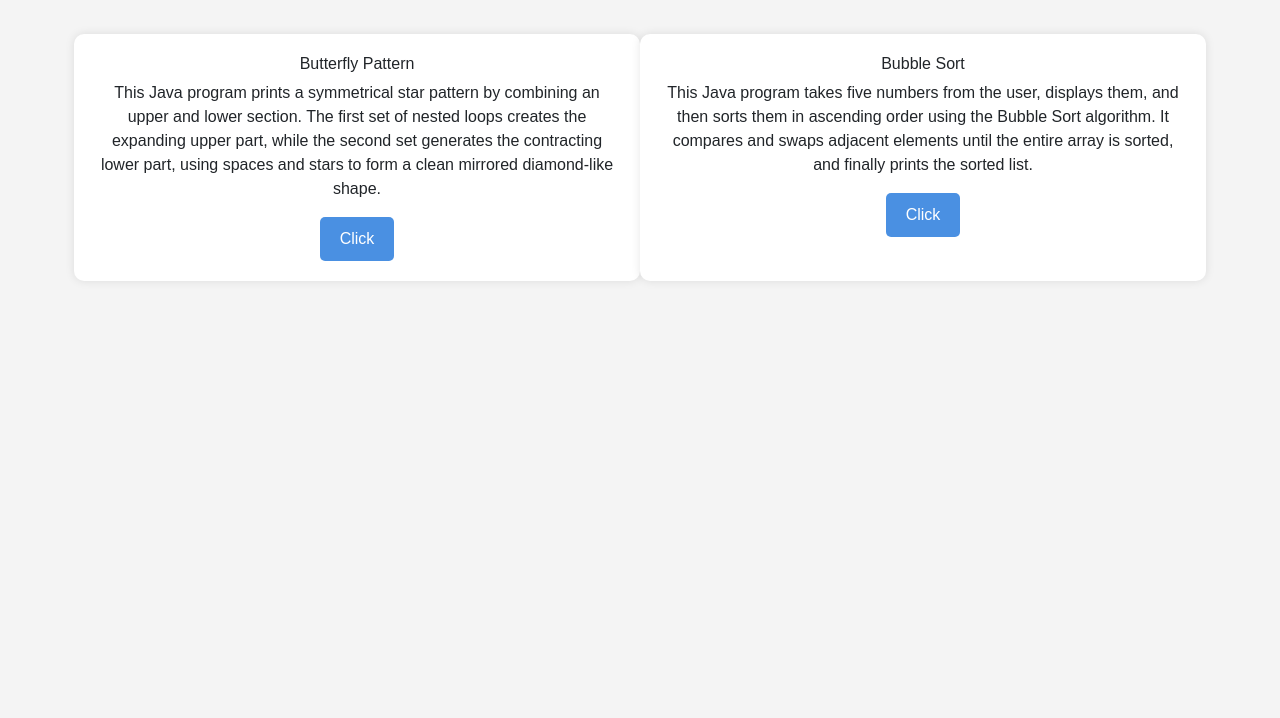
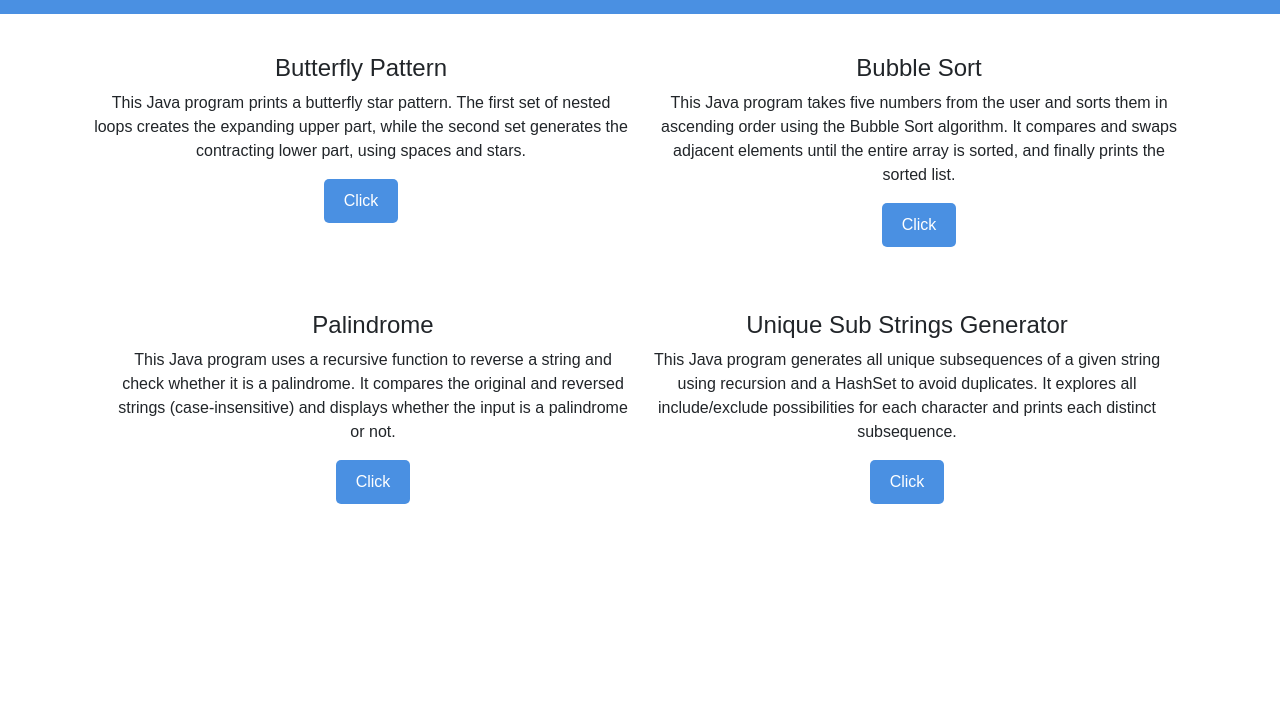
Before and after one commit to Kashaf25119/Java, a plain HTML site: page index.html in a window 1280 px wide. Shown: the part 82-800 px from the top of the page. Drawn offline with nearby package versions, Linux system fonts and the light colour scheme.

Commit message:
Refactor HTML structure and update content
Updated styles, improved layout, and enhanced descriptions for Java programs.

```diff
--- a/index.html
+++ b/index.html
@@ -10,24 +10,18 @@
             font-family: Arial, sans-serif;
             margin: 0;
             padding: 0;
-            background: #f4f4f4;
+
         }
         header {
             background: #4a90e2;
             color: white;
-            padding: 10px;
+            padding: 20px;
             text-align: center;
         }
         .container {
-            margin: 40px auto;
       		text-align:center;
+            margin :40px auto;
         }
-		.col{
-			background: white;
-            padding: 20px;
-            border-radius: 10px;
-            box-shadow: 0 0 10px rgba(0,0,0,0.1);
-		}
         button {
             background: #4a90e2;
             color: white;
@@ -52,20 +46,32 @@
     <header>
         <h1>Some Codes in JAVA</h1>
     </header>
-	<div class="container g-3">
+	<div class="container g-4">
   	<div class="row">
-    	<div class="col col-md-6 col-sm-12">
-          <h6>Butterfly Pattern</h6>
-          <p>This Java program prints a symmetrical star pattern by combining an upper and lower section. The first set of nested loops creates the expanding upper part, while the second set generates the contracting lower part, using spaces and stars to form a clean mirrored diamond-like shape.</p>
+    	<div class="col col-md-6 col-sm-12 mb-5">
+          <h4>Butterfly Pattern</h4>
+          <p>This Java program prints a butterfly star pattern. The first set of nested loops creates the expanding upper part, while the second set generates the contracting lower part, using spaces and stars.</p>
           <button><a href="butterfly.java">Click</a></button>
     	</div>
     	<div class="col col-md-6 col-sm-12">
-      	  <h6>Bubble Sort</h6>
-          <p>This Java program takes five numbers from the user, displays them, and then sorts them in ascending order using the Bubble Sort algorithm. It compares and swaps adjacent elements until the entire array is sorted, and finally prints the sorted list.</p>
+      	  <h4>Bubble Sort</h4>
+          <p>This Java program takes five numbers from the user and sorts them in ascending order using the Bubble Sort algorithm. It compares and swaps adjacent elements until the entire array is sorted, and finally prints the sorted list.</p>
           <button><a href="bubblesort.java">Click</a></button>
     	</div>
   </div>
-
+  <div class="container g-4">
+  	<div class="row">
+    	<div class="col col-md-6 col-sm-12 mb-5">
+          <h4>Palindrome</h4>
+          <p>This Java program uses a recursive function to reverse a string and check whether it is a palindrome. It compares the original and reversed strings (case-insensitive) and displays whether the input is a palindrome or not.</p>
+          <button><a href="Palindrome.java">Click</a></button>
+    	</div>
+    	<div class="col col-md-6 col-sm-12">
+      	  <h4>Unique Sub Strings Generator</h4>
+          <p>This Java program generates all unique subsequences of a given string using recursion and a HashSet to avoid duplicates. It explores all include/exclude possibilities for each character and prints each distinct subsequence.</p>
+          <button><a href="substring.java">Click</a></button>
+    	</div>
+  </div>
   <script src="https://cdn.jsdelivr.net/npm/bootstrap@5.0.2/dist/js/bootstrap.bundle.min.js" integrity="sha384-MrcW6ZMFYlzcLA8Nl+NtUVF0sA7MsXsP1UyJoMp4YLEuNSfAP+JcXn/tWtIaxVXM" crossorigin="anonymous"></script>
 </body>
 </html>
```
